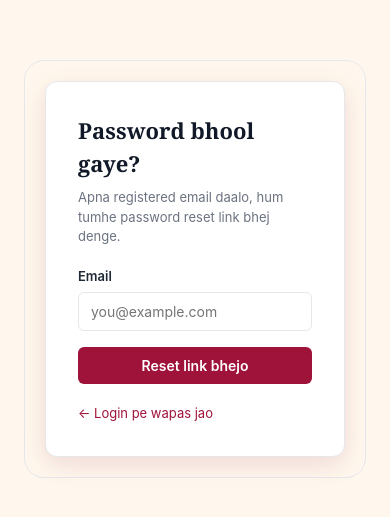
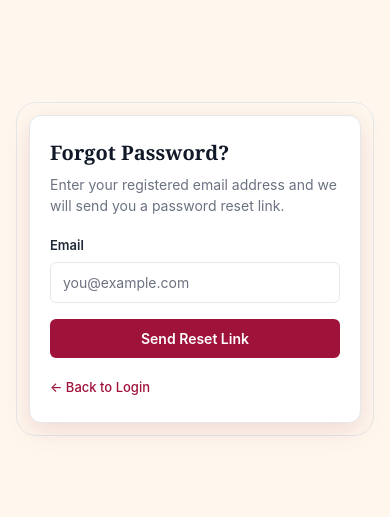
Before and after one commit to zagaofficework-bit/Matrimonial, a React (Vite) app: page /forgot-password in a window 390 px wide. Shown: the part 153-670 px from the top of the page. Built offline with nearby package versions, Linux system fonts and the light colour scheme; no server answers.

Commit message:
Update forget passswods

```diff
--- a/src/components/password/ResetPassword/ResetPassword.jsx
+++ b/src/components/password/ResetPassword/ResetPassword.jsx
@@ -1,6 +1,6 @@
 import { useState } from 'react';
 import { useNavigate, useParams, Link } from 'react-router-dom';
-import { resetPasswordWithToken } from "../../../api/auth.api";
+import { resetPasswordWithToken } from '../../../api/auth.api';
 import './ResetPassword.css';
 
 export default function ResetPassword() {
@@ -18,21 +18,27 @@ export default function ResetPassword() {
     setError('');
 
     if (newPassword.length < 8) {
-      setError('Password kam se kam 8 characters ka hona chahiye.');
+      setError('Password must be at least 8 characters long.');
       return;
     }
+
     if (newPassword !== confirmPassword) {
-      setError('Dono password same nahi hain.');
+      setError('Both passwords must match.');
       return;
     }
 
     setLoading(true);
+
     try {
       await resetPasswordWithToken(token, newPassword);
       setDone(true);
+
       setTimeout(() => navigate('/login'), 2000);
     } catch (err) {
-      setError(err.response?.data?.message || 'Link invalid ya expire ho chuka hai. Dobara try karo.');
+      setError(
+        err.response?.data?.message ||
+          'The reset link is invalid or has expired. Please try again.'
+      );
     } finally {
       setLoading(false);
     }
@@ -42,15 +48,17 @@ export default function ResetPassword() {
     <div className="reset-password-page">
       <div className="reset-password-outer">
         <div className="reset-password-card">
-          <h1>Naya password set karo</h1>
+          <h1>Set a New Password</h1>
 
           {done ? (
             <p className="reset-password-success">
-              Password reset ho gaya! Login page pe bhej rahe hain...
+              Your password has been reset successfully! Redirecting you
+              to the login page...
             </p>
           ) : (
             <form onSubmit={handleSubmit}>
-              <label htmlFor="rp-new">Naya password</label>
+              <label htmlFor="rp-new">New Password</label>
+
               <input
                 id="rp-new"
                 type="password"
@@ -58,10 +66,13 @@ export default function ResetPassword() {
                 onChange={(e) => setNewPassword(e.target.value)}
                 required
                 minLength={8}
-                placeholder="Kam se kam 8 characters"
+                placeholder="At least 8 characters"
               />
 
-              <label htmlFor="rp-confirm">Naya password dobara</label>
+              <label htmlFor="rp-confirm">
+                Confirm New Password
+              </label>
+
               <input
                 id="rp-confirm"
                 type="password"
@@ -69,18 +80,23 @@ export default function ResetPassword() {
                 onChange={(e) => setConfirmPassword(e.target.value)}
                 required
                 minLength={8}
+                placeholder="Re-enter your password"
               />
 
-              {error && <p className="reset-password-error">{error}</p>}
+              {error && (
+                <p className="reset-password-error">
+                  {error}
+                </p>
+              )}
 
               <button type="submit" disabled={loading}>
-                {loading ? 'Set kar rahe hain...' : 'Password reset karo'}
+                {loading ? 'Resetting...' : 'Reset Password'}
               </button>
             </form>
           )}
 
           <Link to="/login" className="reset-password-back">
-            &larr; Login pe wapas jao
+            &larr; Back to Login
           </Link>
         </div>
       </div>
--- a/src/components/password/forgotPassword/ForgotPassword.css
+++ b/src/components/password/forgotPassword/ForgotPassword.css
@@ -10,88 +10,134 @@
 .forgot-password-outer {
   width: 100%;
   max-width: 440px;
+  padding: 20px;
+  background: var(--color-bg);
   border: 1px solid var(--color-border);
   border-radius: var(--radius-lg, 12px);
-  padding: 20px;
-  background: var(--color-bg);
 }
 
 .forgot-password-card {
   width: 100%;
+  padding: 32px;
   background: var(--color-surface);
   border: 1px solid var(--color-border);
-  border-radius: var(--radius-md);
+  border-radius: var(--radius-md, 10px);
   box-shadow: var(--shadow-md);
-  padding: 32px;
 }
 
 .forgot-password-card h1 {
   margin: 0 0 8px;
   font-size: 22px;
+  line-height: 1.3;
   color: var(--color-text-strong);
 }
 
 .forgot-password-subtitle {
   margin: 0 0 20px;
-  font-size: 13px;
+  font-size: 14px;
+  line-height: 1.5;
   color: var(--color-muted);
 }
 
 .forgot-password-card label {
   display: block;
+  margin-bottom: 6px;
   font-size: 13px;
   font-weight: 600;
   color: var(--color-text);
-  margin-bottom: 6px;
 }
 
 .forgot-password-card input {
   width: 100%;
-  padding: 10px 12px;
+  padding: 11px 12px;
+  margin-bottom: 16px;
+  font-size: 14px;
+  color: var(--color-text);
+  background: var(--color-surface);
   border: 1px solid var(--color-border);
   border-radius: var(--radius-sm, 6px);
-  font-size: 14px;
-  margin-bottom: 16px;
+  outline: none;
+  box-sizing: border-box;
+  transition: border-color 0.2s ease, box-shadow 0.2s ease;
+}
+
+.forgot-password-card input:focus {
+  border-color: var(--color-primary);
+  box-shadow: 0 0 0 3px rgba(0, 0, 0, 0.06);
+}
+
+.forgot-password-card input::placeholder {
+  color: var(--color-muted);
 }
 
 .forgot-password-card button {
   width: 100%;
-  padding: 10px 12px;
+  padding: 11px 12px;
   border: none;
   border-radius: var(--radius-sm, 6px);
   background: var(--color-primary);
   color: var(--color-text-inverse);
+  font-size: 14px;
   font-weight: 600;
-  font-size: 14px;
-}
-
-.forgot-password-card button:disabled {
-  opacity: 0.6;
+  cursor: pointer;
+  transition: background 0.2s ease, opacity 0.2s ease;
 }
 
 .forgot-password-card button:hover:not(:disabled) {
   background: var(--color-primary-dark);
 }
 
+.forgot-password-card button:disabled {
+  opacity: 0.6;
+  cursor: not-allowed;
+}
+
 .forgot-password-error {
+  margin: -6px 0 16px;
+  font-size: 13px;
+  line-height: 1.4;
   color: var(--color-error);
-  font-size: 13px;
-  margin: -8px 0 16px;
 }
 
 .forgot-password-success {
+  margin: 16px 0 0;
+  padding: 12px 14px;
   font-size: 14px;
+  line-height: 1.6;
   color: var(--color-text);
-  line-height: 1.5;
+  background: var(--color-bg);
+  border: 1px solid var(--color-border);
+  border-radius: var(--radius-sm, 6px);
 }
 
 .forgot-password-back {
   display: inline-block;
   margin-top: 20px;
   font-size: 13px;
+  font-weight: 500;
   color: var(--color-primary);
+  text-decoration: none;
 }
 
 .forgot-password-back:hover {
   color: var(--color-primary-dark);
+  text-decoration: underline;
 }
+
+@media (max-width: 576px) {
+  .forgot-password-page {
+    padding: 16px;
+  }
+
+  .forgot-password-outer {
+    padding: 12px;
+  }
+
+  .forgot-password-card {
+    padding: 24px 20px;
+  }
+
+  .forgot-password-card h1 {
+    font-size: 20px;
+  }
+}
--- a/src/components/password/forgotPassword/ForgotPassword.jsx
+++ b/src/components/password/forgotPassword/ForgotPassword.jsx
@@ -13,13 +13,18 @@ export default function ForgotPassword() {
     e.preventDefault();
     setError('');
     setLoading(true);
+
     try {
       await forgotPassword(email);
-      // Backend jaan-bujh kar ye batata nahi ki email exist karta hai ya
-      // nahi (security), isliye success hi dikhate hain hamesha.
+
+      // The backend intentionally does not reveal whether
+      // the email exists for security reasons, so we always show success.
       setSubmitted(true);
     } catch (err) {
-      setError(err.response?.data?.message || 'Kuch galat ho gaya. Dobara try karo.');
+      setError(
+        err.response?.data?.message ||
+          'Something went wrong. Please try again.'
+      );
     } finally {
       setLoading(false);
     }
@@ -29,19 +34,23 @@ export default function ForgotPassword() {
     <div className="forgot-password-page">
       <div className="forgot-password-outer">
         <div className="forgot-password-card">
-          <h1>Password bhool gaye?</h1>
+          <h1>Forgot Password?</h1>
 
           {submitted ? (
             <p className="forgot-password-success">
-              Agar is email se account hai, to reset link bhej diya gaya hai. Apna inbox check karo (30 minute ke liye valid hai).
+              If an account exists with this email, a password reset link
+              has been sent. Please check your inbox. The link is valid
+              for 30 minutes.
             </p>
           ) : (
             <form onSubmit={handleSubmit}>
               <p className="forgot-password-subtitle">
-                Apna registered email daalo, hum tumhe password reset link bhej denge.
+                Enter your registered email address and we will send you
+                a password reset link.
               </p>
 
               <label htmlFor="fp-email">Email</label>
+
               <input
                 id="fp-email"
                 type="email"
@@ -51,16 +60,20 @@ export default function ForgotPassword() {
                 placeholder="you@example.com"
               />
 
-              {error && <p className="forgot-password-error">{error}</p>}
+              {error && (
+                <p className="forgot-password-error">
+                  {error}
+                </p>
+              )}
 
               <button type="submit" disabled={loading}>
-                {loading ? 'Bhej rahe hain...' : 'Reset link bhejo'}
+                {loading ? 'Sending...' : 'Send Reset Link'}
               </button>
             </form>
           )}
 
           <Link to="/login" className="forgot-password-back">
-            &larr; Login pe wapas jao
+            &larr; Back to Login
           </Link>
         </div>
       </div>
```
